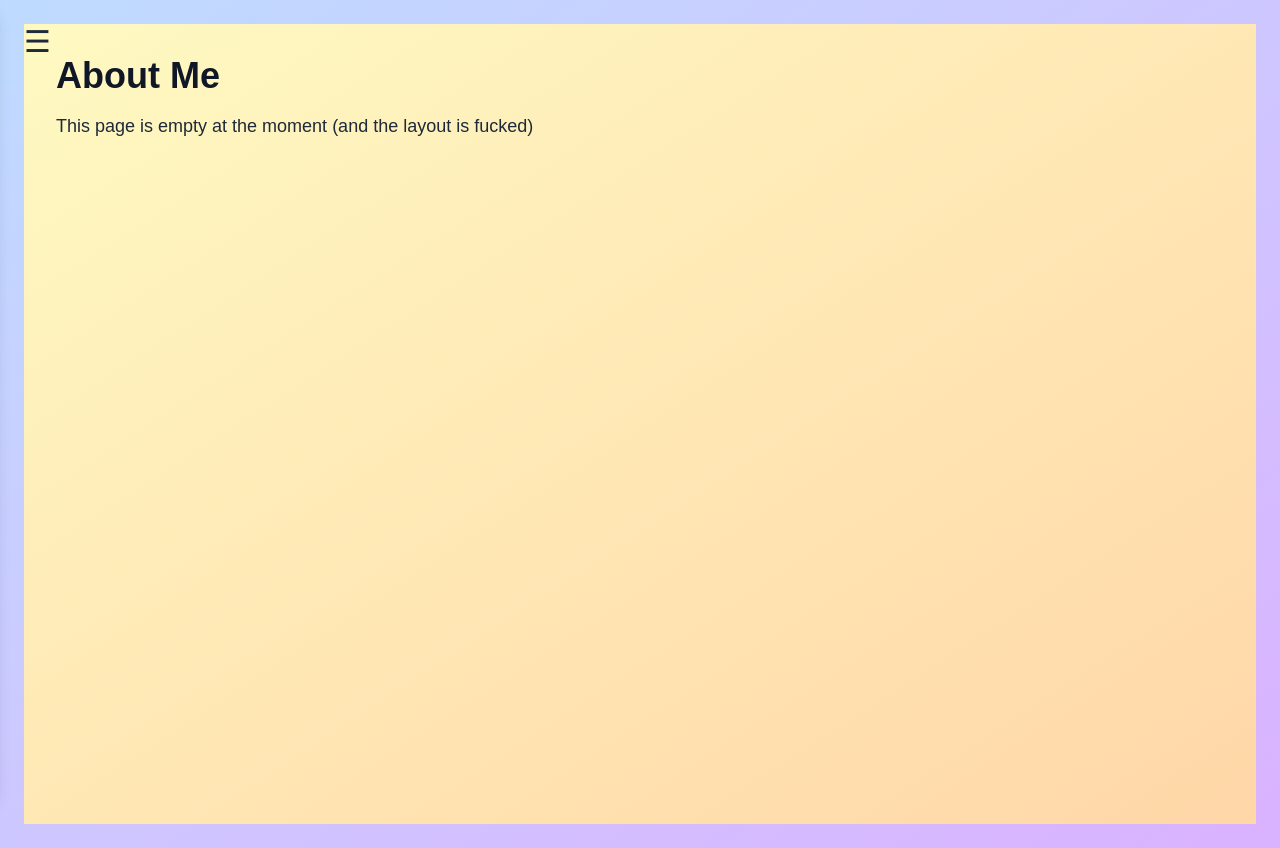
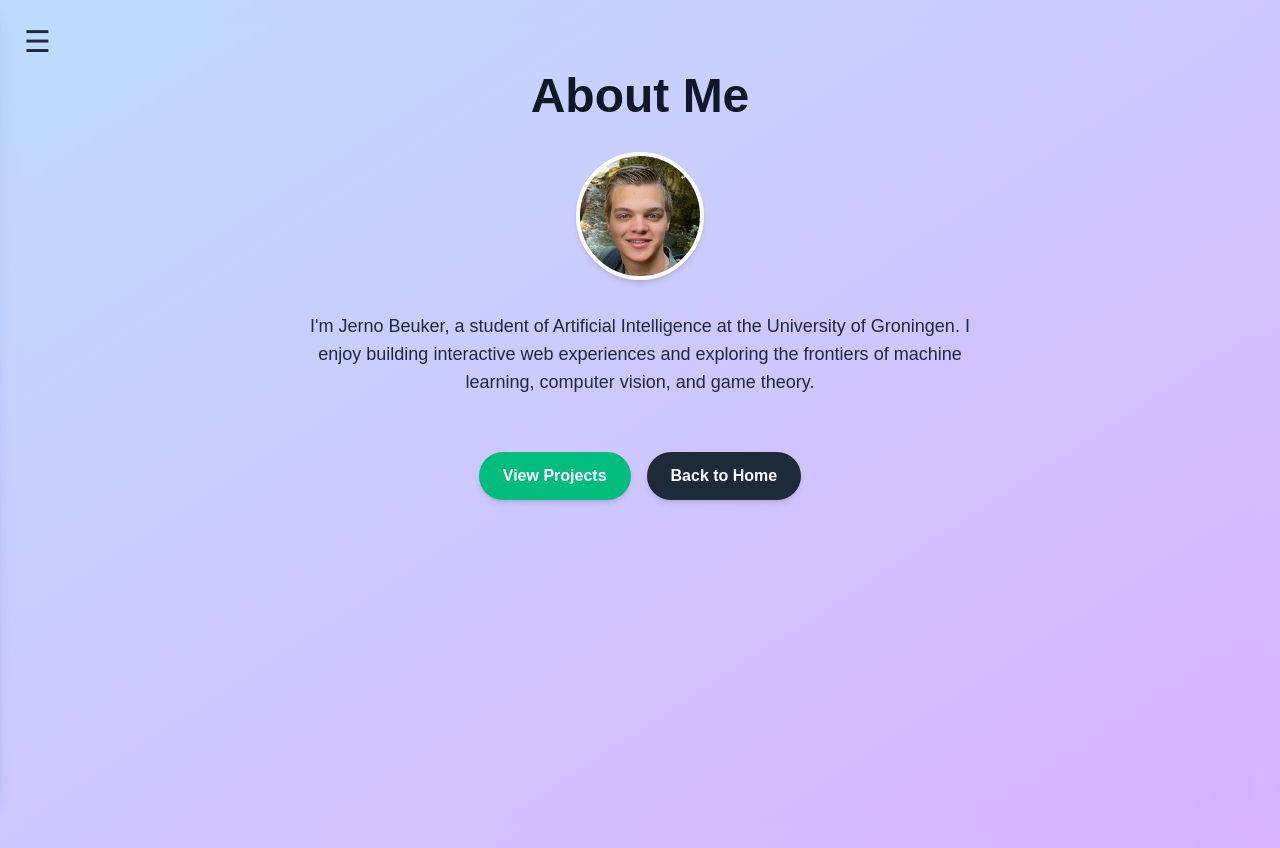
Before and after one commit to JernoBeuker0/Website, a Next.js app: page /about in a window 1280 px wide. Built offline with nearby package versions, Linux system fonts and the light colour scheme.

Commit message:
adding multiple pages

```diff
--- a/app/about/page.tsx
+++ b/app/about/page.tsx
@@ -1,10 +1,59 @@
+'use client';
+import Image from "next/image";
+import Link from "next/link";
+import { motion } from 'framer-motion';
+
 export default function AboutPage() {
-    return (
-      <div className="min-h-screen p-8 bg-gradient-to-br from-yellow-100 to-orange-200">
-        <h1 className="text-4xl font-bold text-gray-900 mb-4">About Me</h1>
-        <p className="text-lg text-gray-800">
-          This page is empty at the moment (and the layout is fucked)
-        </p>
+  return (
+    <div className="min-h-screen bg-gradient-to-br from-blue-200 to-purple-300 text-gray-900 px-4 py-12">
+      <div className="max-w-4xl mx-auto flex flex-col items-center text-center gap-8">
+        <motion.h1
+          initial={{ opacity: 0, y: -20 }}
+          animate={{ opacity: 1, y: 0 }}
+          transition={{ duration: 0.6 }}
+          className="text-5xl font-bold"
+        >
+          About Me
+        </motion.h1>
+
+        <Image
+          src="/Mee.jpeg"
+          alt="Profile"
+          width={128}
+          height={128}
+          className="rounded-full object-cover border-4 border-white shadow-md"
+        />
+
+        <motion.p
+          initial={{ opacity: 0, y: 20 }}
+          animate={{ opacity: 1, y: 0 }}
+          transition={{ duration: 0.8, delay: 0.3 }}
+          className="text-lg max-w-2xl text-gray-800"
+        >
+          I'm Jerno Beuker, a student of Artificial Intelligence at the University of Groningen. I enjoy building interactive web experiences and exploring the frontiers of machine learning, computer vision, and game theory.
+        </motion.p>
+
+        <motion.div
+          initial={{ opacity: 0 }}
+          animate={{ opacity: 1 }}
+          transition={{ delay: 0.5 }}
+          className="flex flex-wrap justify-center gap-4 mt-6"
+        >
+          <Link
+            href="/projects"
+            className="px-6 py-3 bg-emerald-500 hover:bg-emerald-600 text-white rounded-full font-semibold shadow-md hover:shadow-lg transition-all duration-300"
+          >
+            View Projects
+          </Link>
+
+          <Link
+            href="/"
+            className="px-6 py-3 bg-gray-800 hover:bg-gray-900 text-white rounded-full font-semibold shadow-md hover:shadow-lg transition-all duration-300"
+          >
+            Back to Home
+          </Link>
+        </motion.div>
       </div>
-    );
-  }
+    </div>
+  );
+}
--- a/app/projects/page.tsx
+++ b/app/projects/page.tsx
@@ -1,10 +1,54 @@
-export default function AboutPage() {
-    return (
-      <div className="min-h-screen p-8 bg-gradient-to-br from-yellow-100 to-orange-200">
-        <h1 className="text-4xl font-bold text-gray-900 mb-4">Projects</h1>
-        <p className="text-lg text-gray-800">
-        This page is empty at the moment (and the layout is fucked)
-        </p>
+'use client';
+import Link from "next/link";
+import { motion } from 'framer-motion';
+
+export default function ProjectsPage() {
+  return (
+    <div className="min-h-screen bg-gradient-to-br from-blue-200 to-purple-300 text-gray-900 px-4 py-12">
+      <div className="max-w-5xl mx-auto flex flex-col gap-10 items-center text-center">
+        <motion.h1
+          initial={{ opacity: 0, y: -20 }}
+          animate={{ opacity: 1, y: 0 }}
+          transition={{ duration: 0.6 }}
+          className="text-5xl font-bold"
+        >
+          My Projects
+        </motion.h1>
+
+        <motion.div
+          initial={{ opacity: 0 }}
+          animate={{ opacity: 1 }}
+          transition={{ delay: 0.3 }}
+          className="grid gap-8 sm:grid-cols-2 w-full"
+        >
+
+          {/* EXAMPLE: Project Card */}
+          <div className="bg-white rounded-xl shadow-md hover:shadow-xl transition-all duration-300 p-6 text-left relative overflow-hidden">
+            <div className="absolute inset-0 bg-[url('/noise.svg')] opacity-5 pointer-events-none" />
+            <h2 className="text-2xl font-semibold mb-2 text-gray-900">EXAMPLE: Ozone Forecasting App</h2>
+            <p className="text-sm text-gray-700 mb-4">
+              A machine learning-based forecasting app that predicts O3 and NO2 levels using weather and air quality data.
+            </p>
+            <a
+              href="https://github.com/jernobeuker0"
+              target="_blank"
+              rel="noopener noreferrer"
+              className="inline-block mt-2 px-5 py-2 bg-gray-800 hover:bg-gray-900 text-white rounded-full font-medium shadow-md transition-colors"
+            >
+              View on GitHub
+            </a>
+          </div>
+
+          {/* Add more project cards here as needed */}
+        </motion.div>
+
+        <Link
+          href="/"
+          className="mt-8 px-6 py-3 bg-gray-800 hover:bg-gray-900 text-white rounded-full font-semibold shadow-md hover:shadow-lg transition-all duration-300"
+        >
+          Back to Home
+        </Link>
       </div>
-    );
-  }
+    </div>
+  );
+}
```
